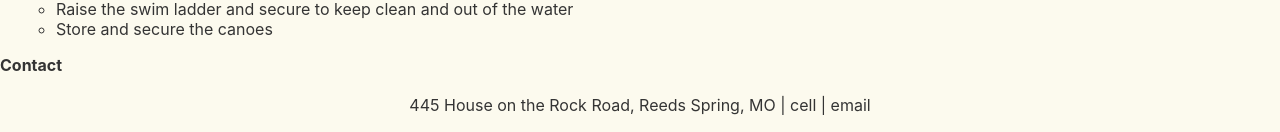
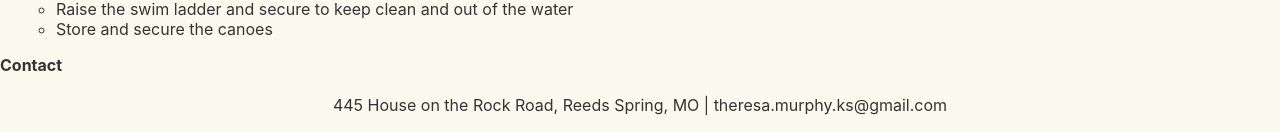
Before and after one commit to mkgude/murphy-lakehouse-app, a React (Create React App) app: page / in a window 1280 px wide. Shown: the part 3388-3520 px from the top of the page. Built offline with nearby package versions, Linux system fonts and the light colour scheme.

Commit message:
edited contact section

```diff
--- a/src/pages/Welcome.js
+++ b/src/pages/Welcome.js
@@ -48,9 +48,7 @@ function Welcome() {
                 </div>
                 <div id="contact">
                     <h4>Contact</h4>
-                    <p className="contact-info">445 House on the Rock Road, Reeds Spring, MO | cell | email</p>
-                    {/* <p>Theresa’s cell (913) 406-5246</p>
-                    <p>Mike’s cell (913) 269-5906</p> */}
+                    <p className="contact-info">445 House on the Rock Road, Reeds Spring, MO | theresa.murphy.ks@gmail.com</p>
                 </div>
             </div>
         </div>
```
